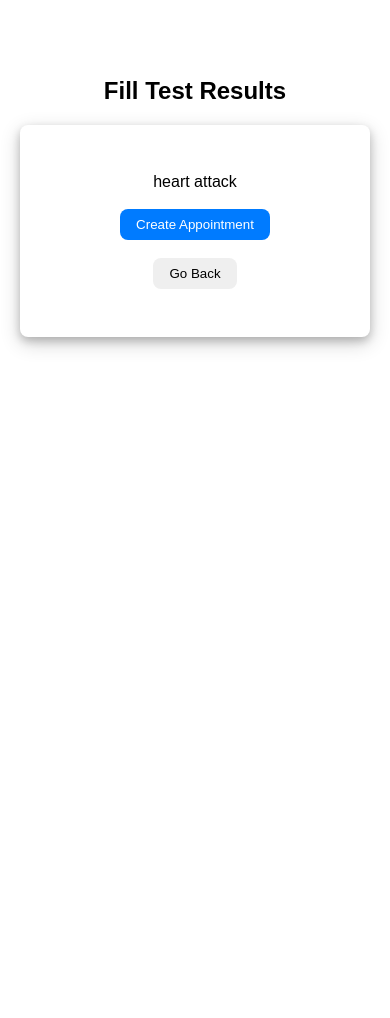
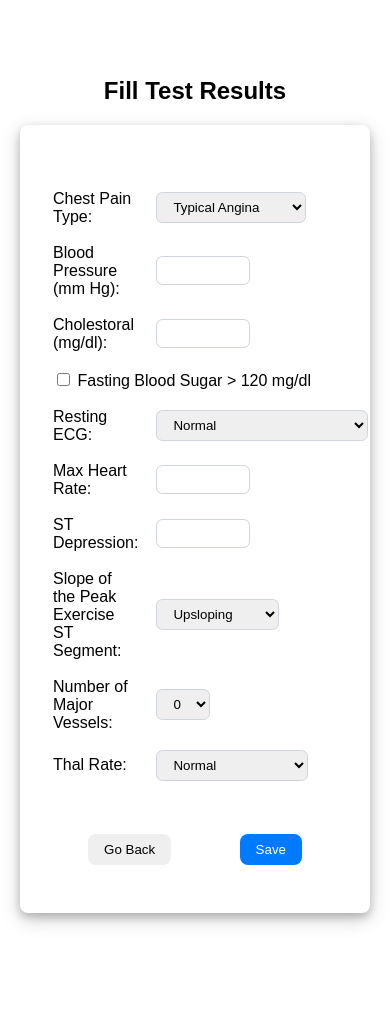
Before and after one commit to Om4r37/medlabAi, a Python web app: template app/templates/admin/tests/heart attack.jinja in a window 390 px wide. Shown: the part 53-1071 px from the top of the page. Before the commit the page ends 402 px from the top, so only its background shows below. Run offline with Jinja, Linux system fonts and the light colour scheme; the template is opened without the code that fills it, so the values that code supplies are empty.

Commit message:
add form fields (#40)
* update dashboard

* update schema

* make the dashboard responsive

* make the dashboard more responsive

* add stroke and diabetes form fields

* fix dashboard tab name on mobile
fix table spacing

* add heart failure and attack form fields

* reformat

```diff
--- a/app/database.py
+++ b/app/database.py
@@ -32,6 +32,7 @@ def init():
                 db.execute("SELECT id FROM tests WHERE name = ?;", test)[0]["id"],
                 prerequisite,
             )
+    import faker
 
 
 try:
@@ -39,5 +40,3 @@ try:
 except:
     init()
     db = SQL("sqlite:///database.db")
-
-import faker
--- a/app/routes/admin.py
+++ b/app/routes/admin.py
@@ -8,12 +8,14 @@ bp = Blueprint("admin", __name__)
 @bp.route("/fill", methods=["GET", "POST"])
 @admin_required
 def fill():
+    appointment_id = request.args.get("id")
     if request.method == "GET":
         type = db.execute(
             "SELECT tests.name FROM appointments JOIN tests ON appointments.test_id = tests.id WHERE appointments.id = ?;",
-            request.args.get("id"),
+            appointment_id,
         )[0]["name"]
         return render_template(f"admin/tests/{type}.jinja")
+    print(request.args.get("id"))
 
 
 @bp.route("/user")
--- a/app/static/styles/form.css
+++ b/app/static/styles/form.css
@@ -3,9 +3,9 @@ form {
     overflow: hidden;
     margin-left: auto;
     margin-right: auto;
-    padding: 3rem 0;
+    padding: 3rem 1rem;
     max-width: 400px;
-    min-width: 285px;
+    min-width: 250px;
     border-radius: 0.5rem;
     box-shadow: 0 4px 8px 0 rgba(0, 0, 0, 0.2), 0 6px 20px 0 rgba(0, 0, 0, 0.19);
 }
@@ -33,3 +33,12 @@ form div * {
     margin-left: 50%;
     transform: translateX(-50%);
 }
+
+table {
+    margin: auto;
+    border-spacing: 1rem;
+}
+
+td {
+    text-align: initial;
+}
--- a/app/templates/admin/fill.jinja
+++ b/app/templates/admin/fill.jinja
@@ -10,10 +10,13 @@ Test Results Form
 <link rel="stylesheet" href="/static/styles/form.css">
 <h2>Fill Test Results</h2>
 <form action="/fill" method="post">
-    {% block fields %}{% endblock fields %}<br><br>
-    <button class="blue btn" type="submit">Create Appointment</button><br><br>
-    <button onclick="window.history.back()" class="btn" style="color:black;">
+    <table>
+        {% block fields %}{% endblock fields %}
+    </table>
+    <br><br>
+    <button onclick="window.history.back()" class="btn" style="color:black;margin-right:4rem;">
         Go Back
     </button>
+    <button class="blue btn" type="submit">Save</button>
 </form>
 {% endblock %}
--- a/app/templates/admin/tests/heart attack.jinja
+++ b/app/templates/admin/tests/heart attack.jinja
@@ -1,5 +1,78 @@
 {% extends "admin/fill.jinja" %}
 
 {% block fields %}
-heart attack
+<tr>
+    <td><label for="cp">Chest Pain Type:</label></td>
+    <td>
+        <select id="cp" name="cp" class="form-control" required>
+            <option value="1">Typical Angina</option>
+            <option value="2">Atypical Angina</option>
+            <option value="3">Non-Anginal Pain</option>
+            <option value="4">Asymptomatic</option>
+        </select>
+    </td>
+</tr>
+<tr>
+    <td><label for="trestbps">Blood Pressure (mm Hg):</label></td>
+    <td><input type="number" id="trestbps" name="trestbps" class="form-control" required style="width: 68px;"></td>
+</tr>
+<tr>
+    <td><label for="chol">Cholestoral (mg/dl):</label></td>
+    <td><input type="number" id="chol" name="chol" class="form-control" required style="width: 68px;"></td>
+</tr>
+<tr>
+    <td colspan="2">
+        <input type="checkbox" id="fbs" name="fbs">
+        <label for="fbs">Fasting Blood Sugar &gt; 120 mg/dl</label>
+    </td>
+</tr>
+<tr>
+    <td><label for="restecg">Resting ECG:</label></td>
+    <td>
+        <select id="restecg" name="restecg" class="form-control" required>
+            <option value="0">Normal</option>
+            <option value="1">ST-T Wave Abnormality</option>
+            <option value="2">Left Ventricular Hypertrophy</option>
+        </select>
+    </td>
+</tr>
+<tr>
+    <td><label for="thalach">Max Heart Rate:</label></td>
+    <td><input type="number" id="thalach" name="thalach" class="form-control" required style="width: 68px;"></td>
+</tr>
+<tr>
+    <td><label for="oldpeak">ST Depression:</label></td>
+    <td><input type="number" id="oldpeak" name="oldpeak" class="form-control" required style="width: 68px;"></td>
+</tr>
+<tr>
+    <td><label for="slope">Slope of the Peak Exercise ST Segment:</label></td>
+    <td>
+        <select id="slope" name="slope" class="form-control" required>
+            <option value="0">Upsloping</option>
+            <option value="1">Flat</option>
+            <option value="2">Downsloping</option>
+        </select>
+    </td>
+</tr>
+<tr>
+    <td><label for="ca">Number of Major Vessels:</label></td>
+    <td>
+        <select id="ca" name="ca" class="form-control" required>
+            <option value="0">0</option>
+            <option value="1">1</option>
+            <option value="2">2</option>
+            <option value="3">3</option>
+        </select>
+    </td>
+</tr>
+<tr>
+    <td><label for="thal">Thal Rate:</label></td>
+    <td>
+        <select id="thal" name="thal" class="form-control" required>
+            <option value="1">Normal</option>
+            <option value="2">Fixed Defect</option>
+            <option value="3">Reversible Defect</option>
+        </select>
+    </td>
+</tr>
 {% endblock fields %}
--- a/app/templates/appointments/appoint.jinja
+++ b/app/templates/appointments/appoint.jinja
@@ -30,7 +30,7 @@ Appointments
         <label for="time">Time:</label><br>
         <select id="time" name="time" required>
             <option disabled>pick a day first</option>
-        </select><br>
+        </select><br><br>
         <button class="blue btn" type="submit">Create Appointment</button><br>
         <button onclick="window.history.back()" class="btn" style="color: black; margin-left: 20%;">
             Go Back
--- a/app/templates/layout.jinja
+++ b/app/templates/layout.jinja
@@ -30,7 +30,9 @@
     {% if session["user_id"] %}
     <div class="center">
         <div class="tab-bar">
-            <a class="navbar-tab" href="/"><span>ℹ️</span>Information</a>
+            <a class="navbar-tab" href="/">
+                {% if session["user_id"] == 1 %}<span>📊</span>Dashboard{% else %}<span>ℹ️</span> Information{%endif %}
+            </a>
             <a class="navbar-tab" href="/appointments"><span>🗓️</span>Appointments</a>
             <a class="navbar-tab" href="/results"><span>📄</span>Results</a>
         </div>
```
Also changed, not shown: app/static/styles/dashboard.css (+18 -2 lines), app/templates/admin/dashboard.jinja (+10 -5 lines), app/templates/admin/tests/diabetes.jinja (+20 -1 lines), app/templates/admin/tests/heart failure.jinja (+32 -1 lines), app/templates/admin/tests/stroke.jinja (+10 -1 lines), schema.sql (+14 -0 lines).
